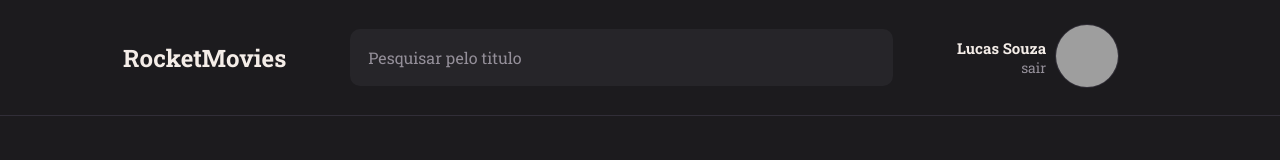
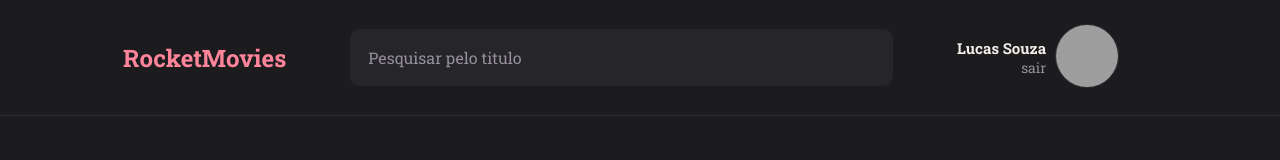
Before and after one commit to llslucas/exercicios-rocketseat, a React (Vite) app in the folder Stage 09 - Desafio/rocketmovies/: page / in a window 1280 px wide. Shown: the top 160 px of the page. Built offline with nearby package versions, Linux system fonts and the light colour scheme; grey boxes are pictures that could not be loaded.

Commit message:
Estilo Global de Link alterado para ter a cor herdada

```diff
--- a/Stage 09 - Desafio/rocketmovies/src/styles/global.js
+++ b/Stage 09 - Desafio/rocketmovies/src/styles/global.js
@@ -24,7 +24,7 @@ export default createGlobalStyle`
 
     a{
         text-decoration: none;
-        color: ${({ theme }) => theme.COLORS.WHITE};
+        color: inherit;
     };
 
     button{
```
